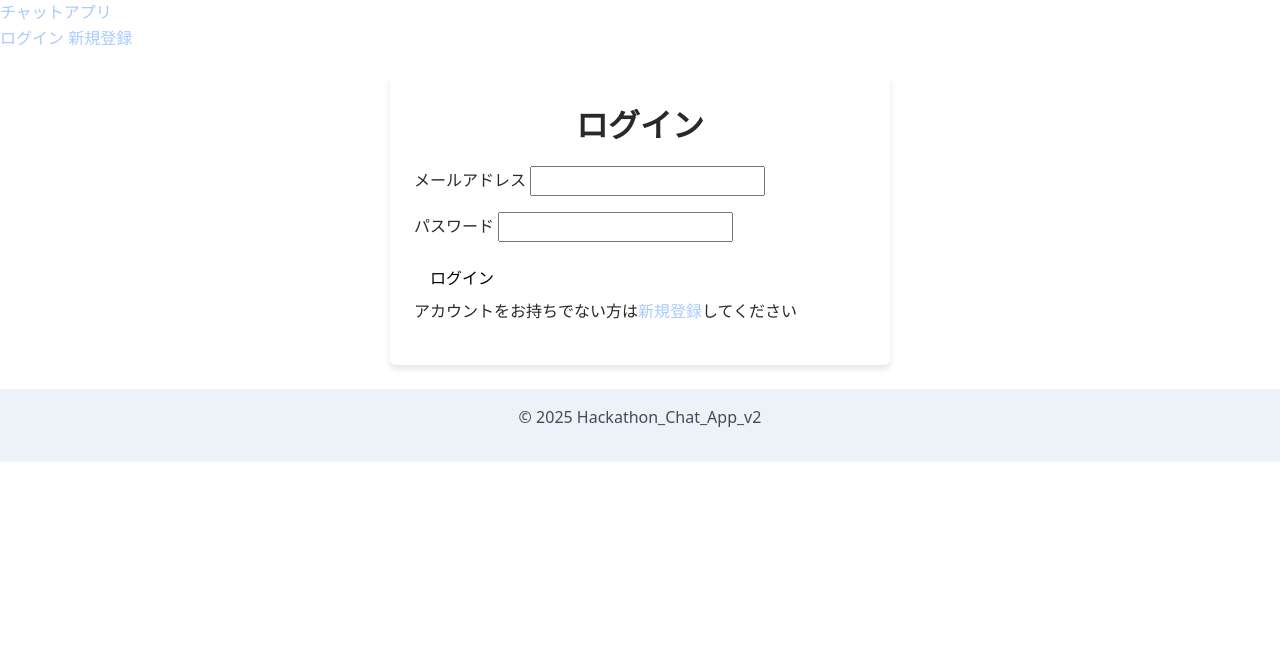
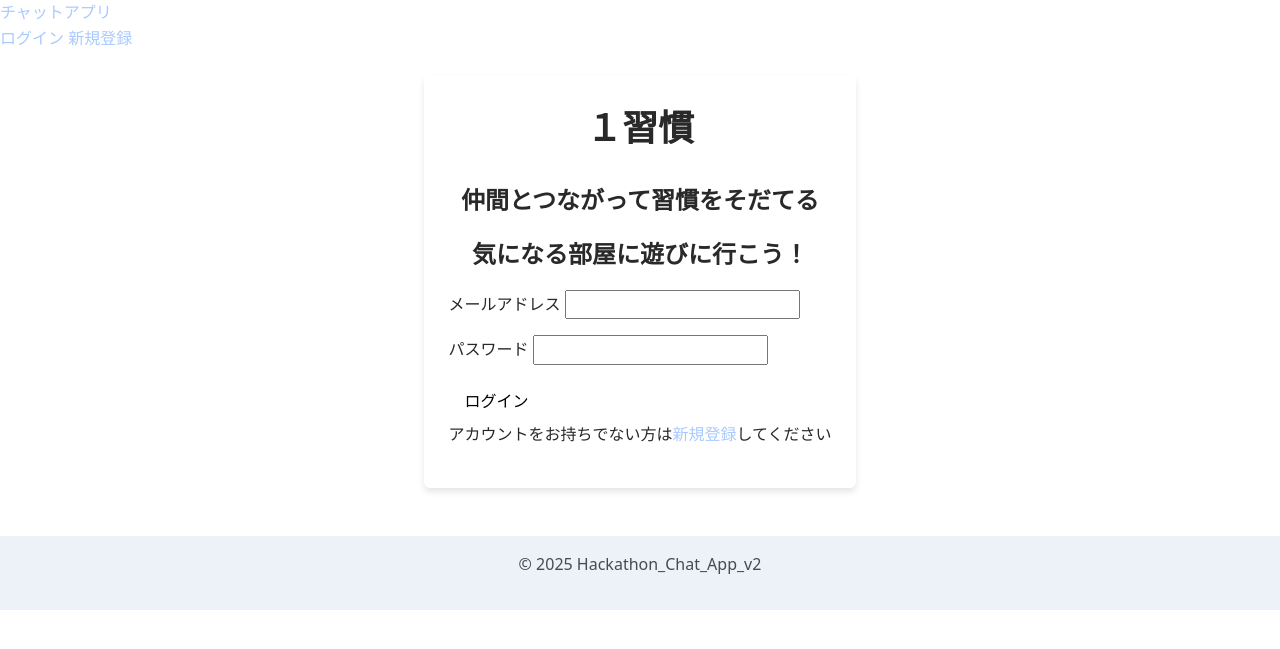
Before and after one commit to tama2407/hackathon_chat_app_v2, a Flask app: page /auth/login in a window 1280 px wide. Shown: the top 649 px of the page. Run offline with Flask 3, Linux system fonts and the light colour scheme.

Commit message:
デザイン寄せるためフロントエンドの更新開始

```diff
--- a/static/css/base/variables.css
+++ b/static/css/base/variables.css
@@ -13,7 +13,7 @@
   --color-bg-secondary: #ecf2f8;
 
   /* このアプリ用  */
-  --color-base: #f9f4e0;
+  --color-base: #fffce6;
   --color-black: #000000;
   --color-dark-green: #4c503d;
   --color-pale-green: #567371;
--- a/static/css/pages/auth.css
+++ b/static/css/pages/auth.css
@@ -1,4 +1,14 @@
+.auth-wrapper {
+  background-color: var(--base);
+  width: 100vw;
+}
+
 .auth-container {
+  display: flex;
+  flex-direction: row-reverse;
+}
+
+.auth-form {
   max-width: 500px;
   margin: var(--spacing-lg) auto;
   padding: var(--spacing-lg);
@@ -8,6 +18,19 @@
 }
 
 .auth-container h1 {
+  margin-bottom: var(--spacing-lg);
+  text-align: center;
+  font-size: 36px;
+}
+
+.auth-container h2 {
   margin-bottom: var(--spacing-md);
   text-align: center;
+  font-size: 24px;
 }
+
+.auth-container p {
+  margin-bottom: var(--spacing-md);
+  text-align: center;
+  font-size: 16px;
+}
--- a/templates/auth/login.html
+++ b/templates/auth/login.html
@@ -3,8 +3,12 @@
 {% block title %}ログイン{% endblock %}
 
 {% block content %}
+<div class="auth-wrapper">
   <div class="auth-container">
-  <h1>ログイン</h1>
+    <div class="auth-form">
+      <h1>１習慣</h1>
+      <h2>仲間とつながって習慣をそだてる</h2>
+      <h2>気になる部屋に遊びに行こう！</h2>
       <form method="POST" action="{{ url_for('auth.login') }}">
         <div class="form-group">
           <label for="email">メールアドレス</label>
@@ -19,4 +23,6 @@
       </form>
       <p class="auth-link">アカウントをお持ちでない方は<a href="{{ url_for('auth.signup') }}">新規登録</a>してください</p>
     </div>
+    <div>
+    </div>
     {% endblock %}
```
Also changed, not shown: static/css/base/reset.css (line endings or trailing spaces). Lines whose indentation alone changed are shown as unchanged.
